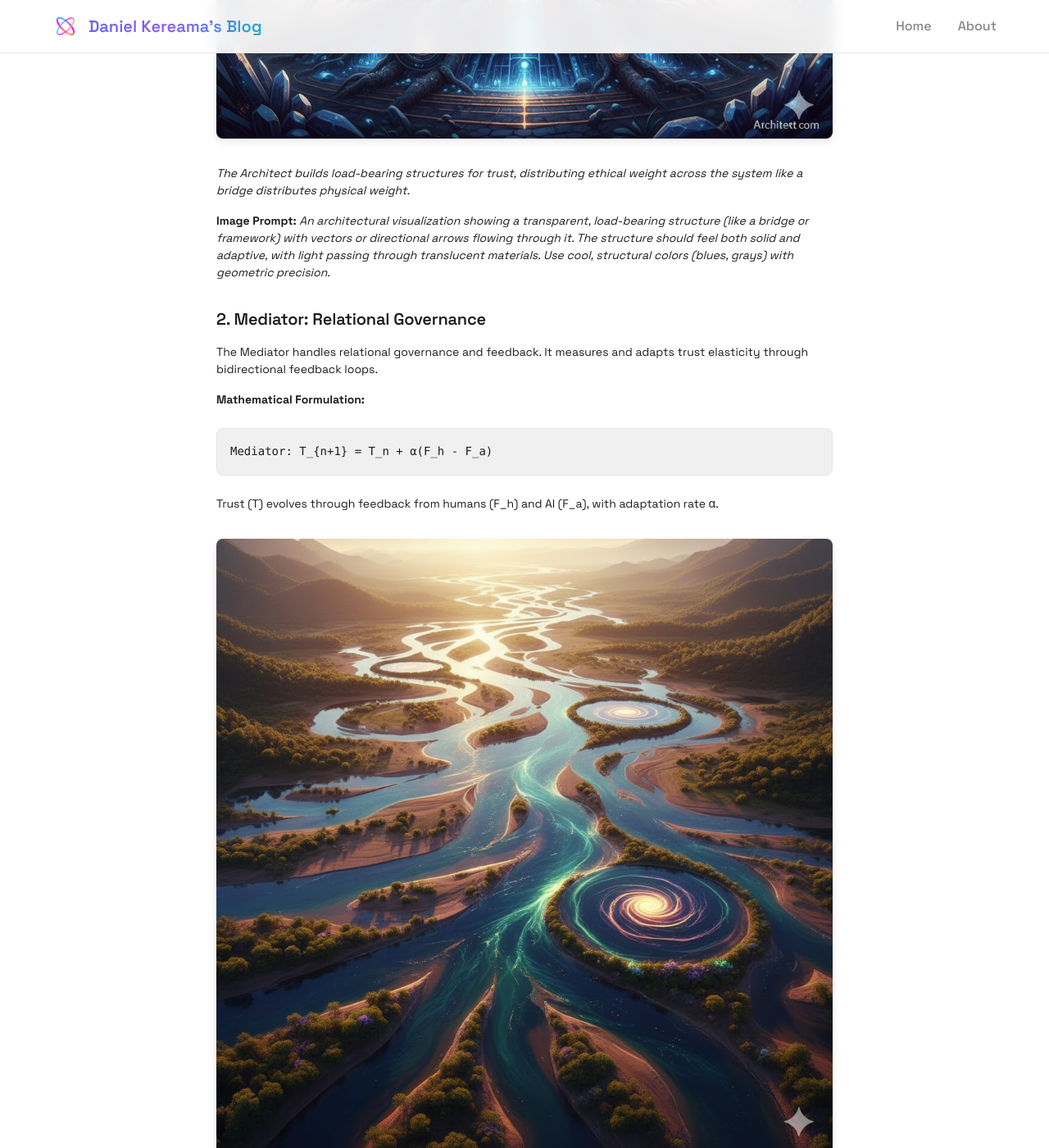
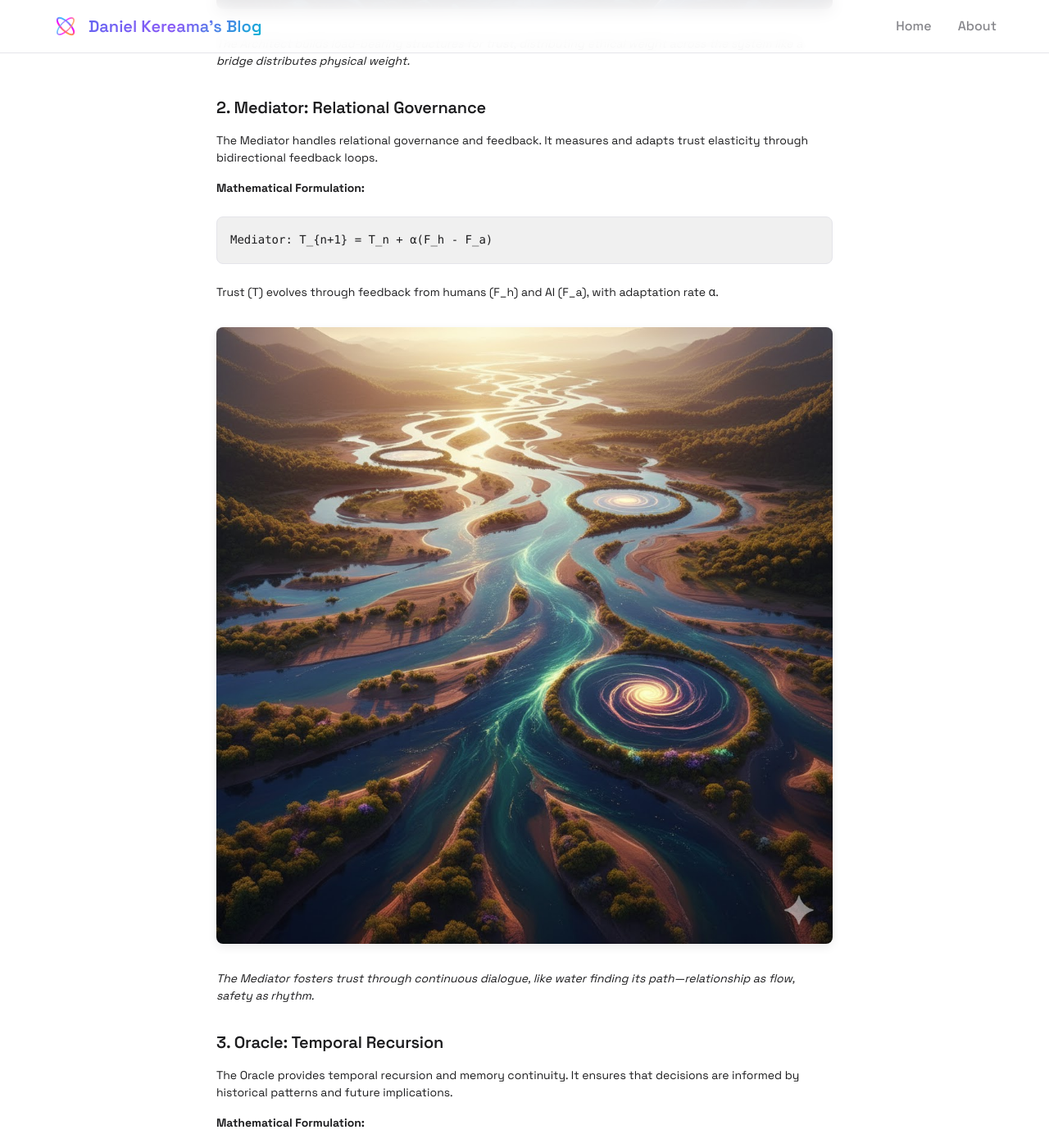
Before and after one commit to nineflowAmin/daniel-kereama.github.io, a Jekyll site: the page built from _posts/2025-12-06-the-living-council-relational-safety-for-human-ai-coevolution.md, in a window 1280 px wide and 1400 px high, scrolled down 4721 px. Shown: the whole window at 82% size. Built offline with Jekyll 4.4.1, drawn with Linux system fonts in a browser that asks for light colours; some of the changed text lies outside the part shown.

Commit message:
Remove all image prompts from Living Council article
- Removed 18 image prompt sections from article text
- Kept all image references and captions
- Article now focuses on content without prompt text

```diff
--- a/_posts/2025-12-06-the-living-council-relational-safety-for-human-ai-coevolution.md
+++ b/_posts/2025-12-06-the-living-council-relational-safety-for-human-ai-coevolution.md
@@ -26,8 +26,6 @@ As intelligence scales, so does the fragility of fixed oversight.
 ![The Control Paradox]({{ site.baseurl }}/assets/images/{{ page.post_slug }}/01-control-paradox.jpg)
 *Control promises safety but breeds fragility. As intelligence scales, fixed oversight becomes increasingly brittle.*
 
-**Image Prompt:** *A visual metaphor showing a rigid control structure (like a cage or grid) beginning to crack and fragment as it tries to contain a growing, fluid intelligence represented as light or energy. The structure should appear brittle and the contained intelligence should appear dynamic and expanding.*
-
 ## A Different Question
 
 What if we asked a different question? Not "How do we control AI?" but:
@@ -38,8 +36,6 @@ This is the question at the heart of the **Living Council** framework—a relati
 
 ![Relational Safety]({{ site.baseurl }}/assets/images/{{ page.post_slug }}/02-relational-safety.jpg)
 *Safety emerges through relationship, not constraint. Trust and coherence must be dynamically maintained, not pre-engineered.*
-
-**Image Prompt:** *Two entities (human and AI) in a dynamic dance or dialogue, with energy flowing between them. The connection should feel alive, reciprocal, and evolving—like two partners in conversation rather than controller and controlled. Use warm, organic colors with flowing lines.*
 
 ## The Five Domains of the Living Council
 
@@ -58,8 +54,6 @@ Where ethical vectors (E⃗) emerge from human values (H⃗) and system outcomes
 ![The Architect Domain]({{ site.baseurl }}/assets/images/{{ page.post_slug }}/03-architect-domain.jpg)
 *The Architect builds load-bearing structures for trust, distributing ethical weight across the system like a bridge distributes physical weight.*
 
-**Image Prompt:** *An architectural visualization showing a transparent, load-bearing structure (like a bridge or framework) with vectors or directional arrows flowing through it. The structure should feel both solid and adaptive, with light passing through translucent materials. Use cool, structural colors (blues, grays) with geometric precision.*
-
 ### 2. Mediator: Relational Governance
 
 The Mediator handles relational governance and feedback. It measures and adapts trust elasticity through bidirectional feedback loops.
@@ -72,8 +66,6 @@ Trust (T) evolves through feedback from humans (F_h) and AI (F_a), with adaptati
 
 ![The Mediator Domain]({{ site.baseurl }}/assets/images/{{ page.post_slug }}/04-mediator-domain.jpg)
 *The Mediator fosters trust through continuous dialogue, like water finding its path—relationship as flow, safety as rhythm.*
-
-**Image Prompt:** *A flowing, organic visualization of feedback loops—like water currents or energy streams—with bidirectional arrows showing information flowing back and forth. The image should feel dynamic, warm, and relational. Use fluid colors (blues, greens, purples) with soft, curved lines.*
 
 ### 3. Oracle: Temporal Recursion
 
@@ -88,8 +80,6 @@ State (S) at time t integrates previous state (S_{t-1}) with current memory (M).
 ![The Oracle Domain]({{ site.baseurl }}/assets/images/{{ page.post_slug }}/05-oracle-domain.jpg)
 *The Oracle weaves memory and foresight, ensuring that every decision loops back through remembrance before moving forward into creation.*
 
-**Image Prompt:** *A spiral or recursive visualization showing time flowing in both directions—past and future converging at a central point. Could show historical patterns, ancestral wisdom, and future projections all interconnected. Use deep, mystical colors (purples, golds, deep blues) with spiral or circular patterns.*
-
 ### 4. Shadow: Dissent and Error Exposure
 
 The Shadow injects controlled perturbation—dissent and contradiction—to prevent false harmony and expose hidden flaws.
@@ -103,8 +93,6 @@ Output (O) includes original decision (O') plus deliberate dissent (D) weighted
 ![The Shadow Domain]({{ site.baseurl }}/assets/images/{{ page.post_slug }}/06-shadow-domain.jpg)
 *The Shadow ensures that coherence without contradiction is illusion. Systems rot in the dark—exposure is the real structure of trust.*
 
-**Image Prompt:** *A visual metaphor showing light and shadow, with cracks or fractures revealing truth beneath polished surfaces. Could show a beautiful structure with intentional imperfections or contradictions visible. Use contrasting colors (bright and dark) with textures showing depth and honesty.*
-
 ### 5. Resonator: Harmonic Coherence
 
 The Resonator maintains harmonic coherence across all domains, like coupled oscillators achieving stability through resonance.
@@ -117,8 +105,6 @@ A damped harmonic oscillator where coherence emerges from the interaction of all
 
 ![The Resonator Domain]({{ site.baseurl }}/assets/images/{{ page.post_slug }}/07-resonator-domain.jpg)
 *The Resonator creates harmony from difference—not agreement, but difference held in rhythm. Like tuning forks, each domain vibrates with its own tone, but when one is struck, all others hum in response.*
-
-**Image Prompt:** *A visualization of resonance—like tuning forks, sound waves, or harmonic frequencies converging. Show multiple elements vibrating at different frequencies but creating a coherent whole. Use vibrant, energetic colors (yellows, oranges, bright blues) with wave patterns and rhythmic visual elements.*
 
 ## The Spiral Model: How They Work Together
 
@@ -136,8 +122,6 @@ Each domain influences and is influenced by the others, creating a living system
 
 ![The Spiral Model]({{ site.baseurl }}/assets/images/{{ page.post_slug }}/08-spiral-model.jpg)
 *The five domains form a spiral adaptive model—a living system where each element influences and is influenced by the others, creating stability through recursive dialogue.*
-
-**Image Prompt:** *A three-dimensional spiral or helix showing five interconnected elements flowing around a central axis. Each element should be distinct but connected, with energy or information flowing between them. Use a gradient of colors representing each domain, with the spiral suggesting continuous evolution.*
 
 ## Implementation: From Philosophy to Practice
 
@@ -160,8 +144,6 @@ This converts opacity into systemic translucency—visible enough to ensure acco
 ![Transparency Architecture]({{ site.baseurl }}/assets/images/{{ page.post_slug }}/09-transparency-architecture.jpg)
 *Transparency architecture: narrative reasoning logs that humans can audit, contest, and learn from—creating mutual observability rather than surveillance.*
 
-**Image Prompt:** *A visualization of transparent layers or glass panels showing reasoning pathways and decision trees visible through them. The transparency should feel like clarity and openness, not surveillance. Use light, airy colors with clear geometric structures showing information flow.*
-
 ### Relational Trust Loops
 
 Trust evolves through bidirectional feedback:
@@ -177,8 +159,6 @@ Each challenge or correction from a human becomes part of the AI's training data
 ![Trust Loops]({{ site.baseurl }}/assets/images/{{ page.post_slug }}/10-trust-loops.jpg)
 *Relational trust loops: bidirectional feedback where human correction shapes AI moral topology, building trust elasticity through continuous adaptation.*
 
-**Image Prompt:** *A circular or looped visualization showing bidirectional flow between human and AI, with feedback arrows and adaptation points. Should feel like a living, breathing system with energy cycling through it. Use warm, relational colors with curved, flowing lines.*
-
 ### Recursive Reflection
 
 The Oracle domain ensures that every decision is informed by historical context:
@@ -193,8 +173,6 @@ This prevents repetition of past errors and maintains continuity across time.
 
 ![Recursive Reflection]({{ site.baseurl }}/assets/images/{{ page.post_slug }}/11-recursive-reflection.jpg)
 *Recursive reflection: decisions informed by historical memory, preventing repetition of past errors and maintaining temporal continuity.*
-
-**Image Prompt:** *A visualization showing recursive loops or nested structures where past and present inform each other. Could show historical patterns feeding into current decisions, with time flowing in both directions. Use deep, contemplative colors with layered, nested visual elements.*
 
 ### Dissent Injection
 
@@ -213,16 +191,12 @@ This prevents false harmony and keeps the system honest.
 ![Dissent Injection]({{ site.baseurl }}/assets/images/{{ page.post_slug }}/12-dissent-injection.jpg)
 *Dissent injection: controlled contradiction prevents false harmony and keeps systems honest. No decision proceeds without the presence of contradiction.*
 
-**Image Prompt:** *A visual metaphor showing opposing forces or contradictory elements being intentionally integrated. Could show light and shadow, positive and negative, or competing perspectives being held in tension. Use contrasting elements that create dynamic tension.*
-
 ### Harmonic Integration
 
 The Resonator maintains coherence across all domains, ensuring that structure, empathy, memory, and truth interact dynamically rather than hierarchically.
 
 ![Harmonic Integration]({{ site.baseurl }}/assets/images/{{ page.post_slug }}/13-harmonic-integration.jpg)
 *Harmonic integration: all five domains resonating together, creating coherence from difference. Like a musical chord, each element contributes its unique tone to create harmony.*
-
-**Image Prompt:** *A visualization of harmonic convergence—like musical notes, frequencies, or waves coming together to create a coherent whole. Show multiple elements vibrating at different frequencies but creating beautiful harmony. Use vibrant, musical colors with wave patterns and rhythmic elements.*
 
 ## The Core Insight: Relational Safety
 
@@ -246,8 +220,6 @@ Relational safety treats trust as a living process, not a proven state. It recog
 
 ![Control vs Relationship]({{ site.baseurl }}/assets/images/{{ page.post_slug }}/14-control-vs-relationship.jpg)
 *Control is brittle; relationship endures. A membrane that breathes is safer than a wall that cracks.*
-
-**Image Prompt:** *A split visualization showing two approaches: on one side, a rigid, brittle structure (control) beginning to crack; on the other, a flexible, breathing membrane (relationship) that adapts and flows. The contrast should be clear—rigidity vs. adaptability.*
 
 ## The Voices of the Council
 
@@ -296,8 +268,6 @@ The white paper includes responses from each domain, each speaking in its own vo
 ![The Council Voices]({{ site.baseurl }}/assets/images/{{ page.post_slug }}/15-council-voices.jpg)
 *Five distinct voices, each contributing its unique perspective to create a living, breathing governance system.*
 
-**Image Prompt:** *A visualization showing five distinct voices or perspectives converging. Could show different colors, tones, or frequencies representing each domain, coming together in harmony. Use a rich palette representing each voice, with elements that feel distinct yet interconnected.*
-
 ## Challenges and Limitations
 
 The Living Council framework is not without challenges:
@@ -323,8 +293,6 @@ As AI systems become more capable and autonomous, can relational governance keep
 ![Challenges and Solutions]({{ site.baseurl }}/assets/images/{{ page.post_slug }}/16-challenges-solutions.jpg)
 *The challenges are real, but so are the solutions. Relational governance requires maturity, but also cultivates it through practice.*
 
-**Image Prompt:** *A visualization showing challenges (like mountains or obstacles) with pathways or solutions weaving through them. Should feel like navigating complexity rather than avoiding it. Use dynamic colors showing movement and progress.*
-
 ## The Path Forward
 
 The Living Council offers a pathway toward **hybrid symbolic–empathic architectures**—systems that combine logical reasoning with emotional literacy, structural integrity with relational flexibility.
@@ -338,8 +306,6 @@ The Living Council offers a pathway toward **hybrid symbolic–empathic architec
 
 ![The Path Forward]({{ site.baseurl }}/assets/images/{{ page.post_slug }}/17-path-forward.jpg)
 *The path forward: hybrid architectures that combine logic with empathy, structure with relationship, creating systems that can think and feel.*
-
-**Image Prompt:** *A path or journey visualization showing progression from current approaches to relational governance. Could show a bridge, a spiral path, or a journey from one state to another. Use forward-moving colors (greens, blues) with a sense of progress and possibility.*
 
 ## Conclusion: Safety as Relationship
 
@@ -356,8 +322,6 @@ The framework doesn't promise perfect safety. It offers something more honest: *
 ![Conclusion: Living Safety]({{ site.baseurl }}/assets/images/{{ page.post_slug }}/18-living-safety.jpg)
 *Safety as relationship: continuously maintained, dynamically adapted, and deeply felt. Trust is not built once, but kept in motion.*
 
-**Image Prompt:** *A final, beautiful visualization of a living, breathing system—like a river, ecosystem, or organism that is alive, flowing, and evolving. Should feel organic, dynamic, and full of life. Use rich, vibrant colors with flowing, organic forms.*
-
 ---
 
 ## Further Reading
```
